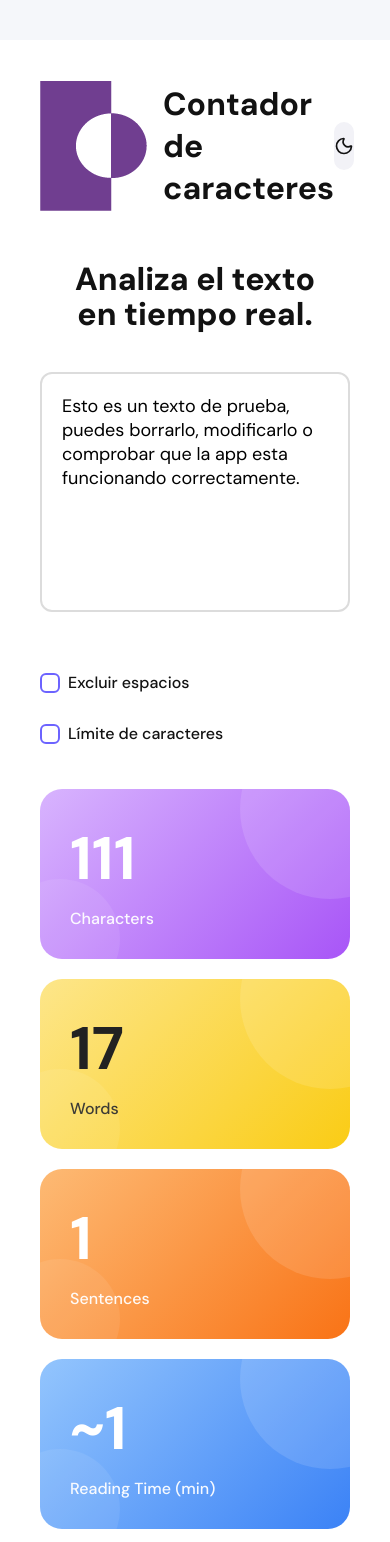
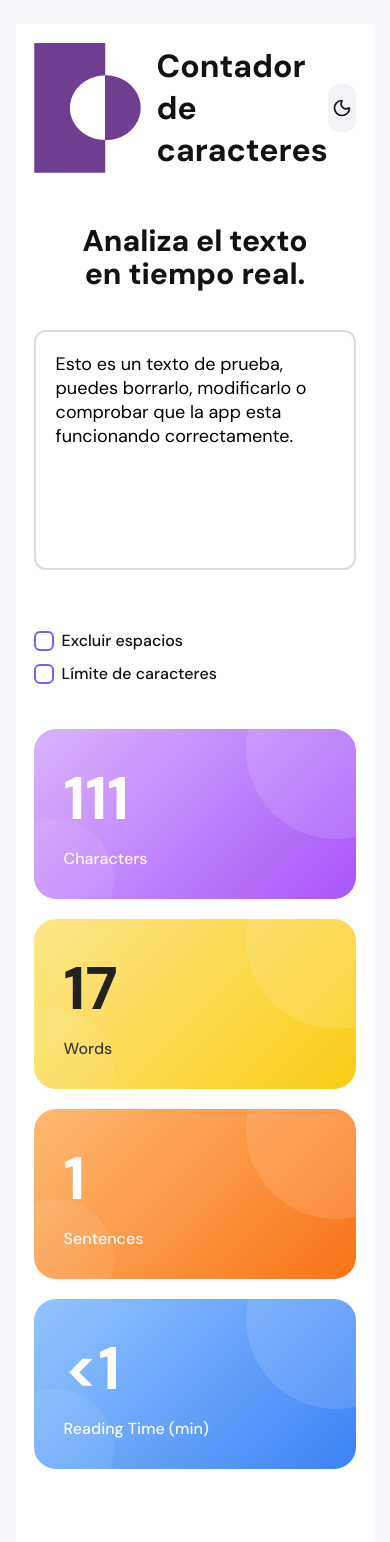
Before and after one commit to malegallardo375-lang/character-counter-proyect, a React (Vite) app: page / in a window 390 px wide. Shown: the top 1542 px of the page. Built offline with nearby package versions, Linux system fonts and the light colour scheme.

Commit message:
style: improve responsive layout

```diff
--- a/src/App.jsx
+++ b/src/App.jsx
@@ -69,7 +69,10 @@ const App = () => {
           .filter((sentence) => sentence.trim() !== "")
           .length
 
-  const readingTime = Math.ceil(words / 180)
+  const readingTime =
+    words === 0 ? "-" : words < 180 ? "<1" : Math.ceil(words / 180)
+
+
 
   const cleanText = text.toLowerCase().replace(/[^a-záéíóúü]/g, "")
   const total = cleanText.length
--- a/src/components/Stats.jsx
+++ b/src/components/Stats.jsx
@@ -1,7 +1,6 @@
 const Stats = ({ characters, words, sentences, readingTime }) => {
   return (
     <div className="stats">
-
       <article className="card purple">
         <h3>{characters}</h3>
         <p>Characters</p>
@@ -18,10 +17,9 @@ const Stats = ({ characters, words, sentences, readingTime }) => {
       </article>
 
       <article className="card blue">
-    <h3>~{readingTime}</h3>
+        <h3>{readingTime}</h3>
         <p>Reading Time (min)</p>
       </article>
-
     </div>
   )
 }
--- a/src/index.css
+++ b/src/index.css
@@ -412,6 +412,47 @@ summary:hover{
 
 }
 
+
+@media (max-width: 768px) {
+
+  main{
+    width:92%;
+    padding:24px;
+    margin:24px auto;
+  }
+
+  .stats{
+    grid-template-columns:repeat(2,1fr);
+  }
+
+  .controls{
+    flex-direction:column;
+    align-items:flex-start;
+    gap:12px;
+  }
+
+  main h2{
+    font-size:38px;
+  }
+
+}
+
+@media (max-width: 480px){
+
+  .stats{
+    grid-template-columns:1fr;
+  }
+
+  main{
+    padding:18px;
+  }
+
+  main h2{
+    font-size:30px;
+  }
+
+}
+
 @keyframes fadeUp {
 
   from {
```
Lines whose indentation alone changed are shown as unchanged.
